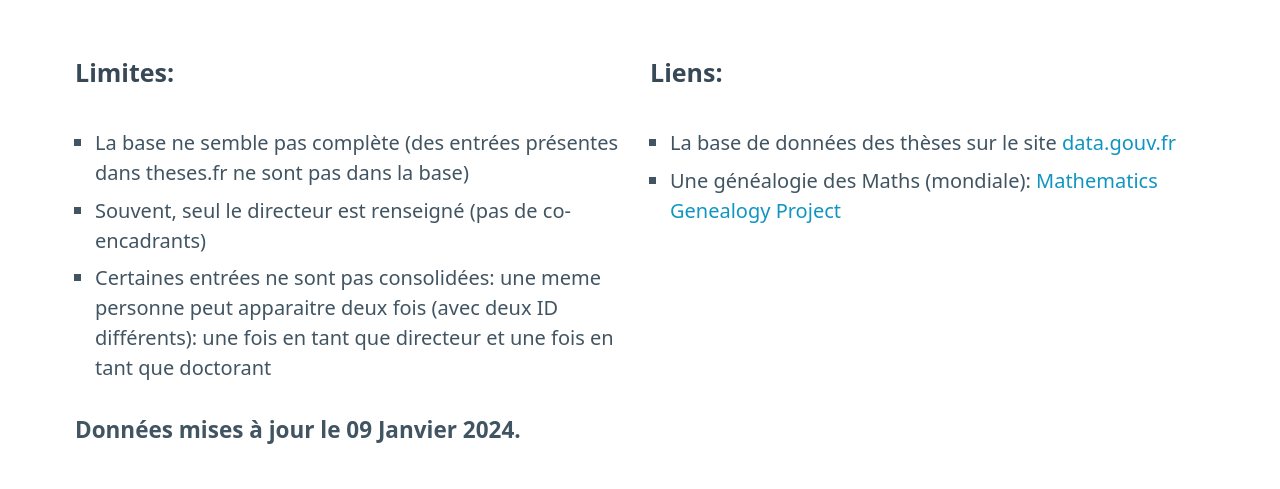
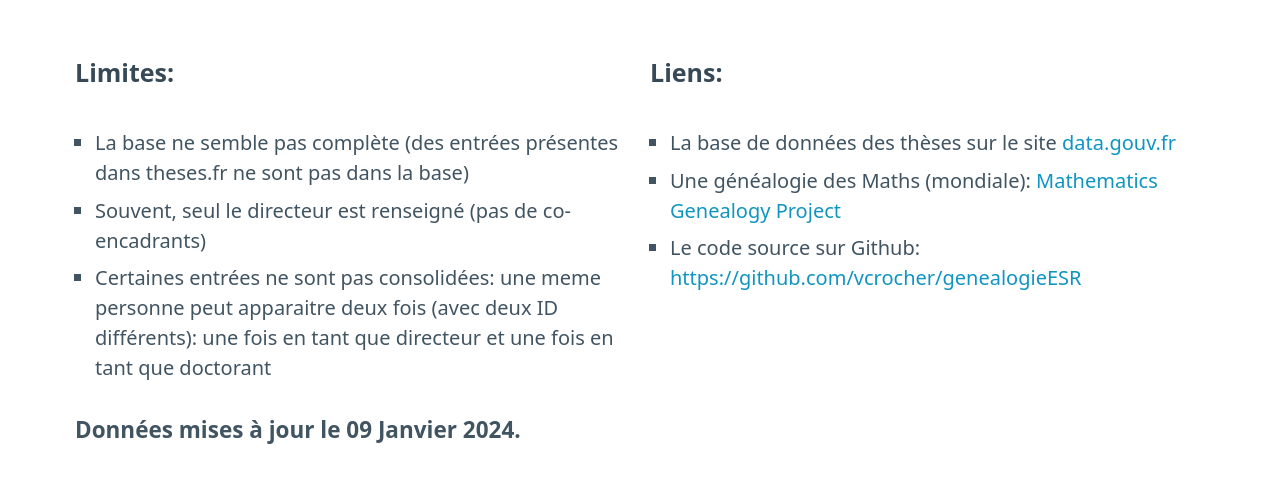
Before and after one commit to vcrocher/genealogieESR, a Flask app: page /download.svg in a window 1280 px wide. Shown: the part 963-1452 px from the top of the page. Run offline with Flask 3, Linux system fonts and the light colour scheme; parts of the project's set-up code (start-up, migrations or seed data) failed here and were passed over.

Commit message:
Ajout lien GitHub

```diff
--- a/www/genealogie_esr/templates/base.html
+++ b/www/genealogie_esr/templates/base.html
@@ -61,6 +61,7 @@
         <ul>
             <li>La base de données des thèses sur le site <a href="https://www.data.gouv.fr/fr/datasets/theses-soutenues-en-france-depuis-1985//">data.gouv.fr</a></li>
             <li>Une généalogie des Maths (mondiale): <a href="https://genealogy.math.ndsu.nodak.edu/"> Mathematics Genealogy Project</a></li>
+			<li>Le code source sur Github: <a href="https://github.com/vcrocher/genealogieESR">https://github.com/vcrocher/genealogieESR</a> </li>
         </ul>
         </div>
     </div>
```
